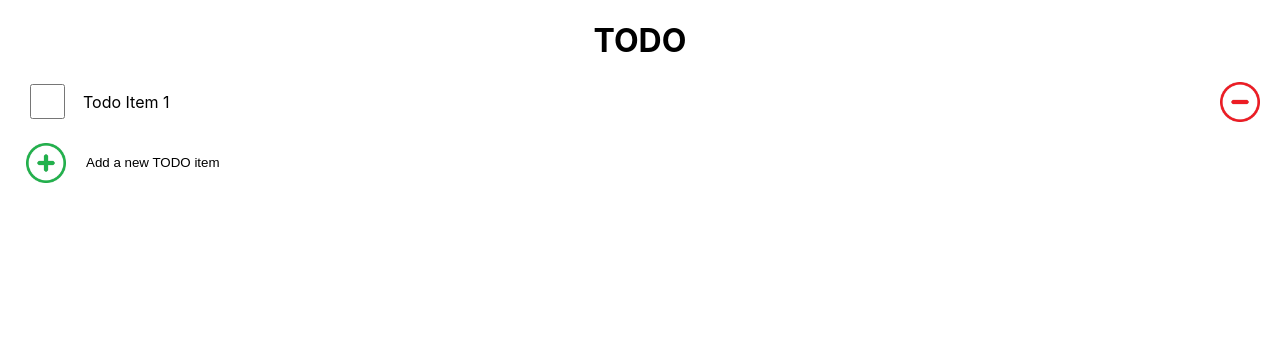
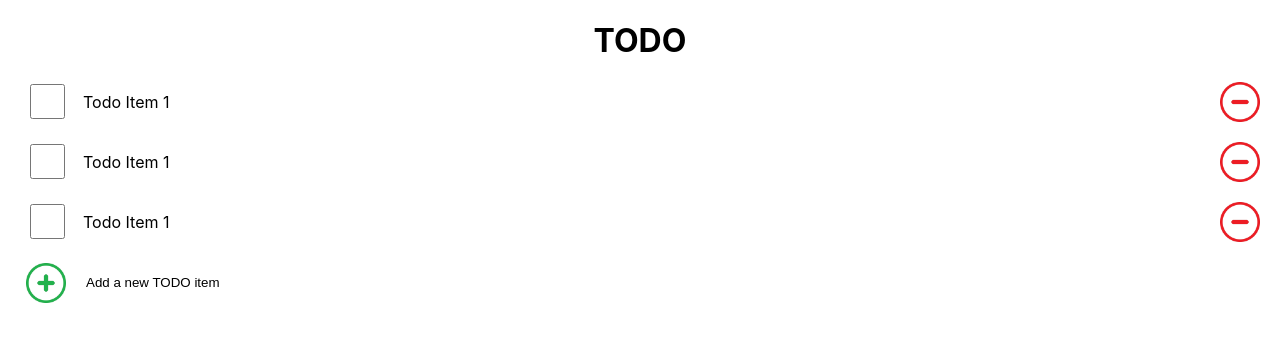
Before and after one commit to jcsmileyjr/todo-react-express-app, a React (Create React App) app in the folder client/my-app/: page / in a window 1280 px wide. Shown: the top 342 px of the page. Built offline with nearby package versions, Linux system fonts and the light colour scheme.

Commit message:
Refactor to create basic Todo component UI

```diff
--- a/client/my-app/src/App.css
+++ b/client/my-app/src/App.css
@@ -5,29 +5,6 @@
 
 h1 {
   text-align: center;
-}
-
-.todo--container {
-  display: flex;
-  flex-direction: row;
-  height: 40px;
-  margin: 20px 0;
-  justify-content: space-between;
-}
-
-.todo__content--container {
-  display: flex;
-  align-items: center;
-}
-
-.todo__checkbox--style {
-  width: 35px;
-  height: 35px;
-  margin-left: 10px;
-}
-
-.todo__content--container > label {
-  margin-left: 15px;
 }
 
 .addTodo__button--style {
--- a/client/my-app/src/App.js
+++ b/client/my-app/src/App.js
@@ -1,6 +1,6 @@
 import "./App.css";
-import DeleteImage from "./assets/delete.png";
 import AddImage from "./assets/add.png";
+import TodoItem from "./components/todo/Todo.js"
 
 function App() {
   return (
@@ -9,13 +9,9 @@ function App() {
         <h1>TODO</h1>
       </header>
       <main>
-        <div className="todo--container">
-          <div className="todo__content--container">
-            <input className="todo__checkbox--style" type="checkbox" id="1" name="vehicle1" value="Todo Item 1" />
-            <label for="vehicle1"> Todo Item 1</label>
-          </div>
-          <img className="todo__deleteImage--style" src={DeleteImage} alt="" />
-        </div>
+          <TodoItem />
+          <TodoItem />
+          <TodoItem />
           <button
             name="addTodo"
             className="addTodo__button--style"
--- /dev/null
+++ b/client/my-app/src/components/todo/Todo.js
@@ -0,0 +1,16 @@
+import "./todo.css"
+import DeleteImage from "../../assets/delete.png";
+
+const Todo = () => {
+    return(
+        <div className="todo--container">
+          <div className="todo__content--container">
+            <input className="todo__checkbox--style" type="checkbox" id="1" name="vehicle1" value="Todo Item 1" />
+            <label for="vehicle1"> Todo Item 1</label>
+          </div>
+          <img className="todo__deleteImage--style" src={DeleteImage} alt="" />
+        </div>
+    )
+};
+
+export default Todo;
--- /dev/null
+++ b/client/my-app/src/components/todo/todo.css
@@ -0,0 +1,22 @@
+.todo--container {
+    display: flex;
+    flex-direction: row;
+    height: 40px;
+    margin: 20px 0;
+    justify-content: space-between;
+  }
+
+  .todo__content--container {
+    display: flex;
+    align-items: center;
+  }
+
+  .todo__checkbox--style {
+    width: 35px;
+    height: 35px;
+    margin-left: 10px;
+  }
+
+  .todo__content--container > label {
+    margin-left: 15px;
+  }
```
